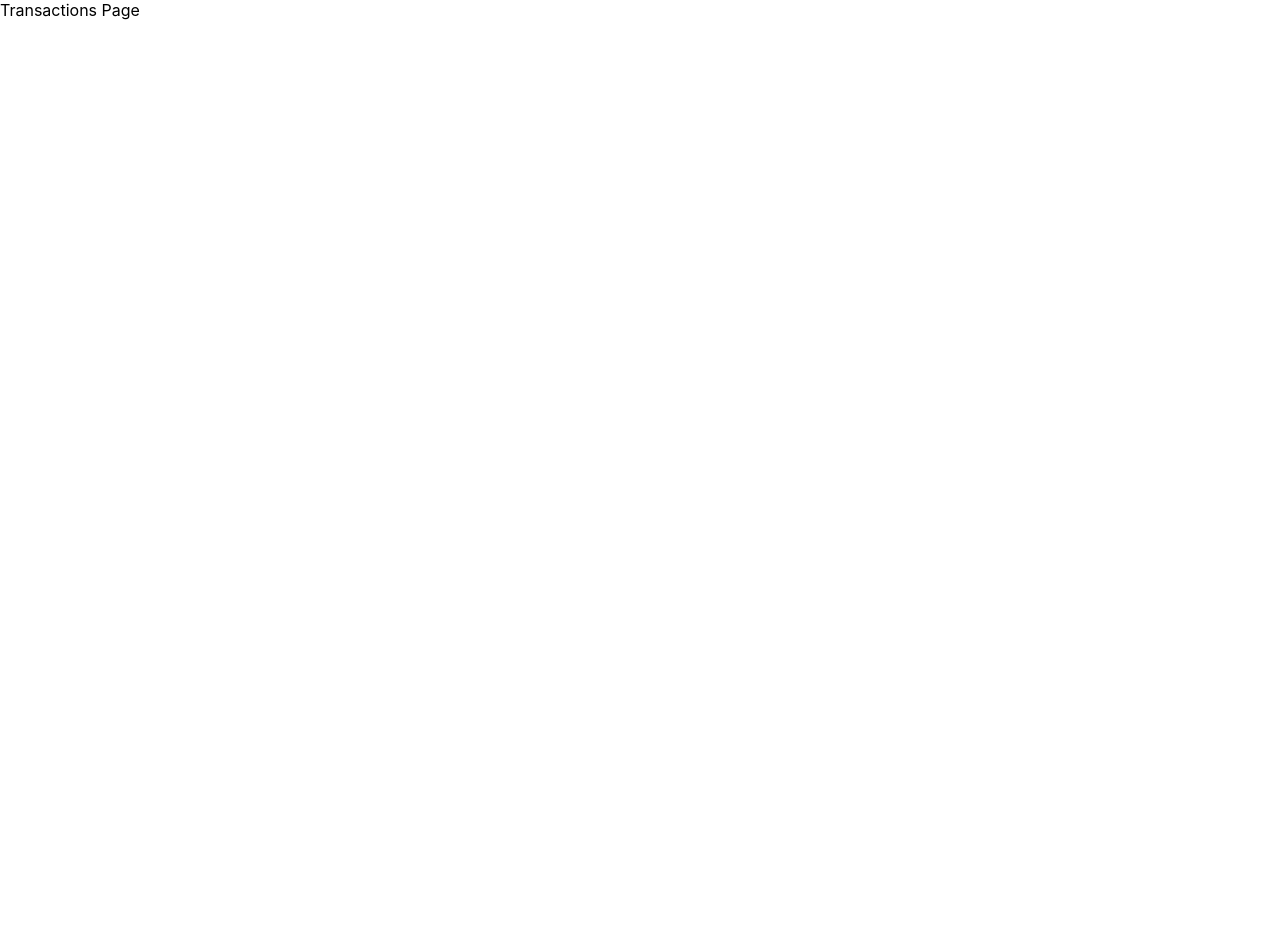
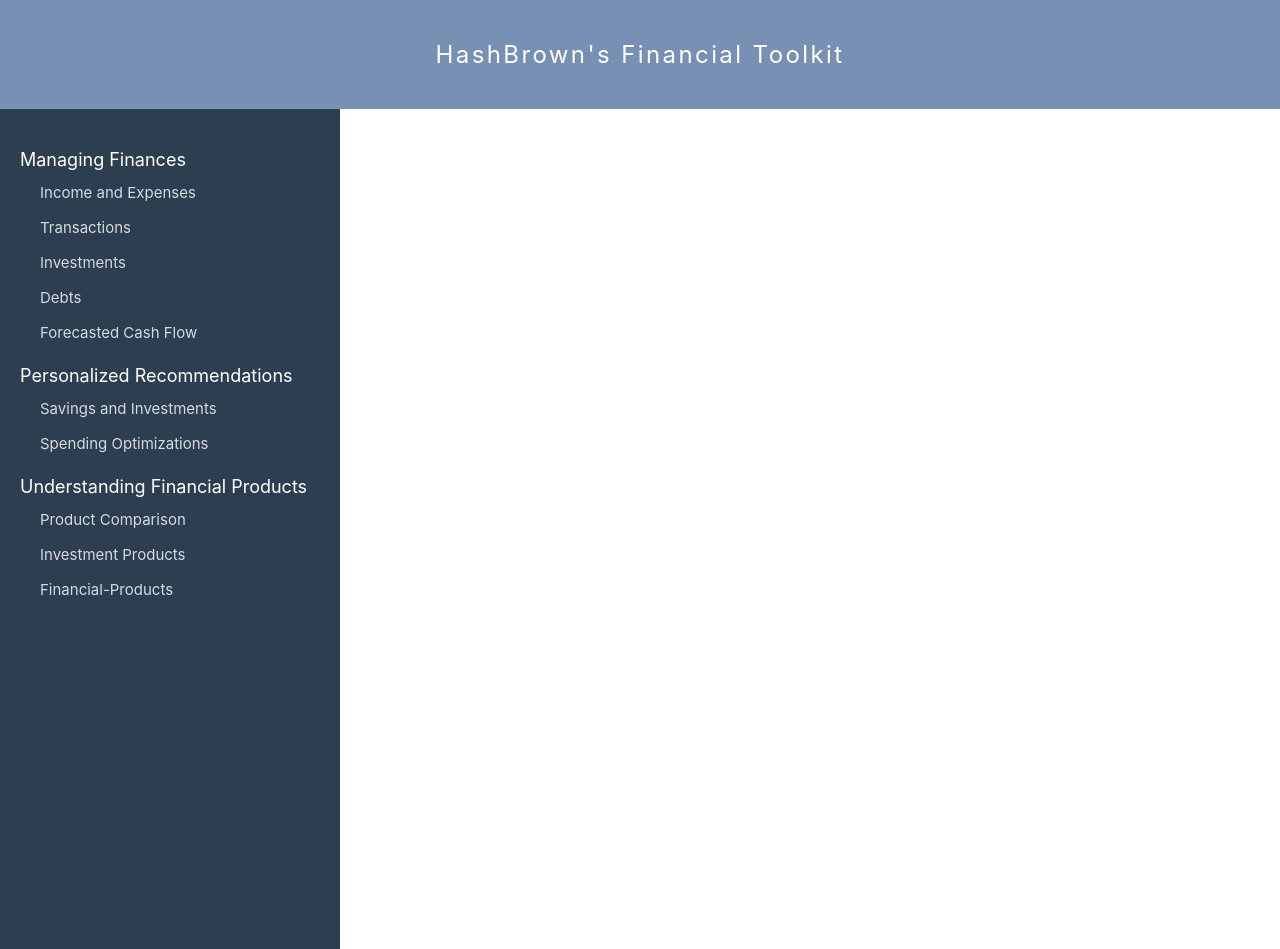
Before and after one commit to SophiaClifton/hashbrown-app, a React (Create React App) app: page /transactions in a window 1280 px wide. Before the commit the page ends 800 px from the top, so only its background shows below. Built offline with nearby package versions, Linux system fonts and the light colour scheme; no server answers.

Commit message:
added sidebar and banner to transactions page

```diff
--- a/src/pages/Home.tsx
+++ b/src/pages/Home.tsx
@@ -1,7 +1,7 @@
 import React from "react";
-import Banner from "../components/Banner";  // Adjusted path
-import Sidebar from "../components/Sidebar"; // Adjusted path
-import Chatbot from "../components/Chatbot"; // Adjusted path
+import Banner from "../components/Banner";
+import Sidebar from "../components/Sidebar";
+import Chatbot from "../components/Chatbot";
 
 const Home: React.FC = () => {
   return (
--- a/src/pages/Transactions.tsx
+++ b/src/pages/Transactions.tsx
@@ -1,7 +1,16 @@
 import React from 'react';
+import Banner from "../components/Banner";
+import Sidebar from "../components/Sidebar";
+import Chatbot from "../components/Chatbot";
 
 const Transactions: React.FC = () => {
-  return <div>Transactions Page</div>;
+  return (
+    <>
+      <Banner />
+      <Sidebar />
+      <Chatbot />
+    </>
+  );
 };
 
 export default Transactions;
```
